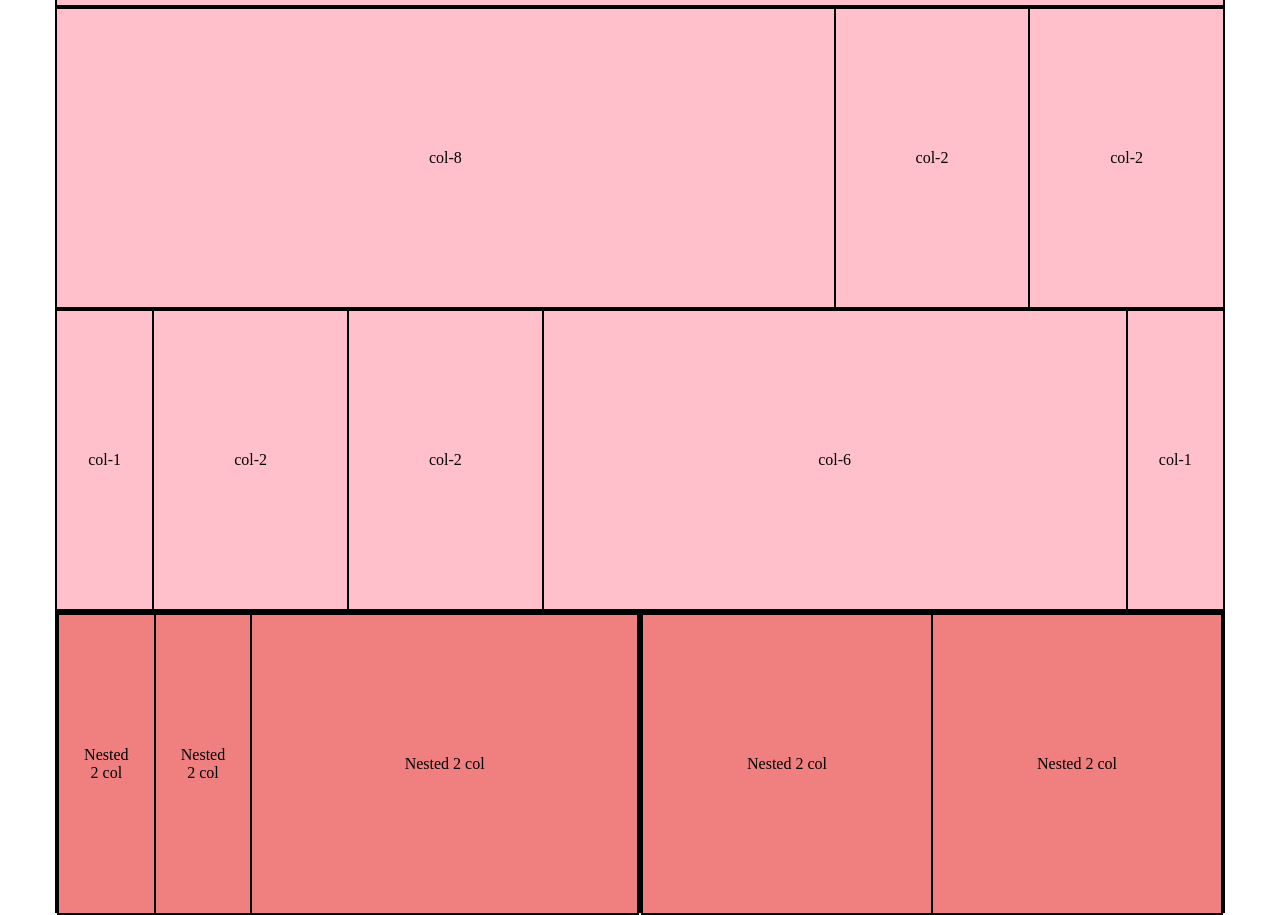
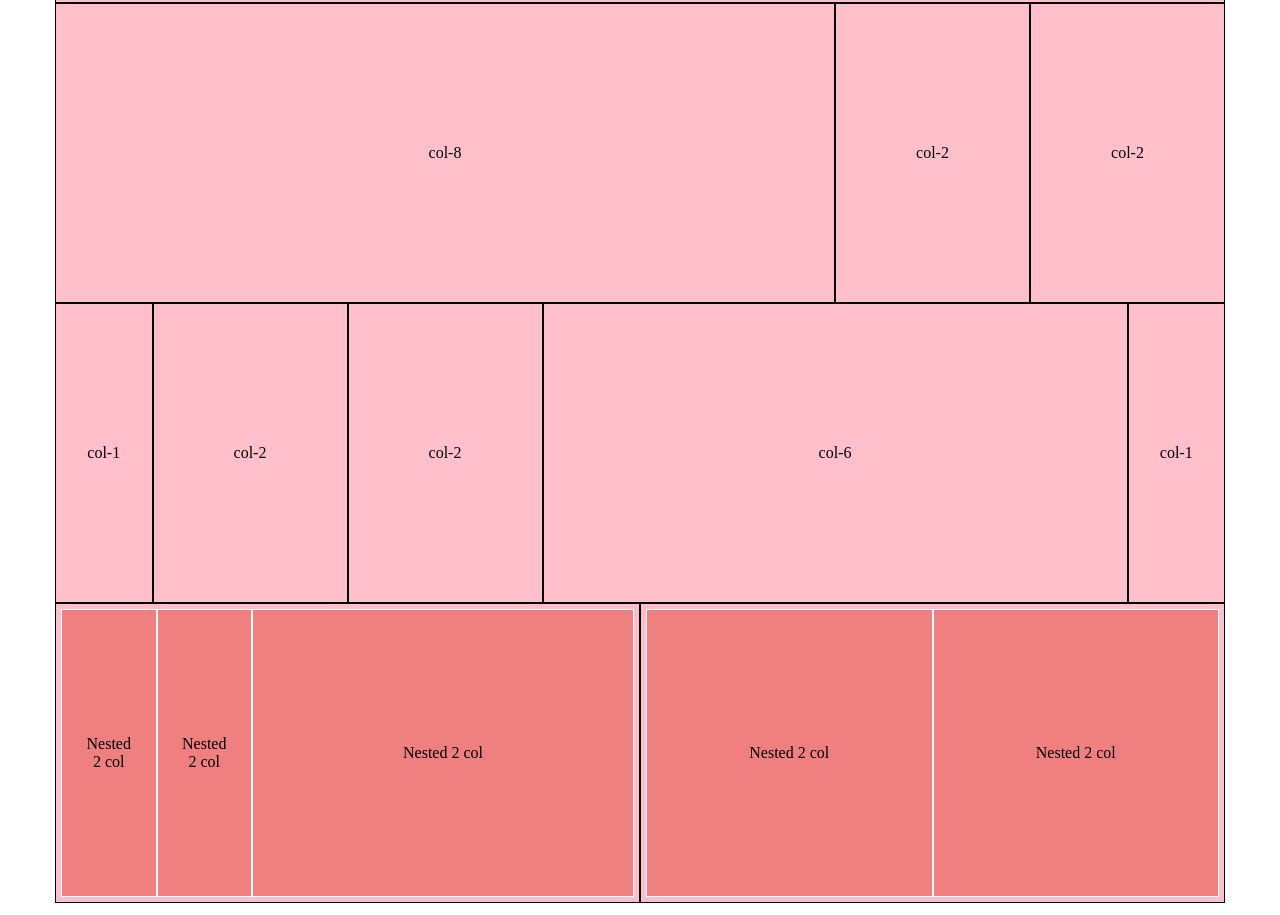
Before and after one commit to guyrogereboulet/html-css-12bool, a plain HTML site: page index.html in a window 1280 px wide. Shown: the part 597-1512 px from the top of the page. Drawn offline with Linux system fonts and the light colour scheme.

Commit message:
Commit Finale

```diff
--- a/css/12bool.css
+++ b/css/12bool.css
@@ -2,13 +2,19 @@
 /* Inizio Debug */
 
 .debug .container {
-  border: 1px solid black;
+  /* border: 1px solid black; */
+  height: 300px;
 }
 
 .debug .container [class*="col-"] {
   border: 1px solid black;
-  height: 300px;
+  height: 100%;
   float: left;
+  padding: 5px;
+}
+
+.debug [class*="col-"] .container {
+  height: 100%;
 }
 
 
--- a/css/style.css
+++ b/css/style.css
@@ -14,6 +14,11 @@
   background-color: #FFC0CB;
 }
 
-.col-6 .container.rosa-scuro{
+/* .container.rosa-scuro [class*="col-"]{
+  border: 1px solid #FFFF;
+} */
+
+.debug .rosa-scuro [class*="col-"] {
   background-color: #F07F80;
+  border: 1px solid white;
 }
```
